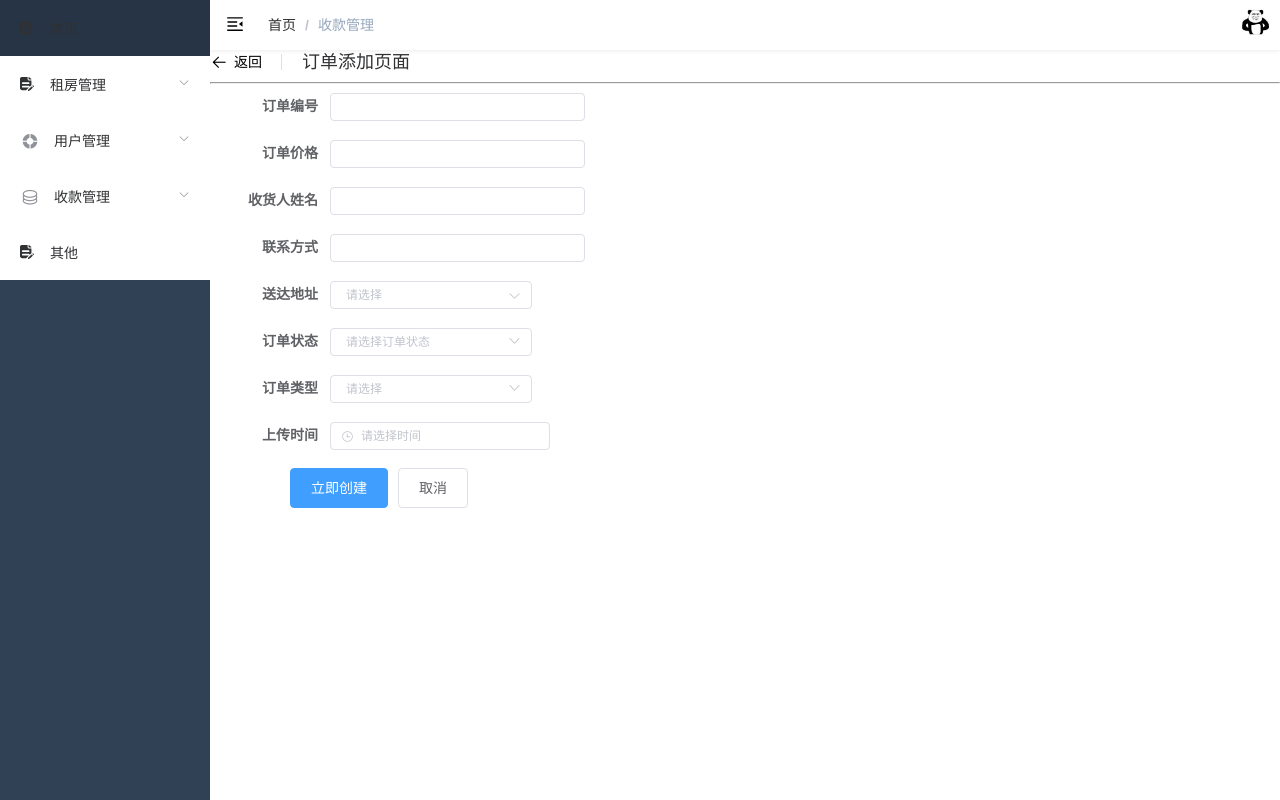
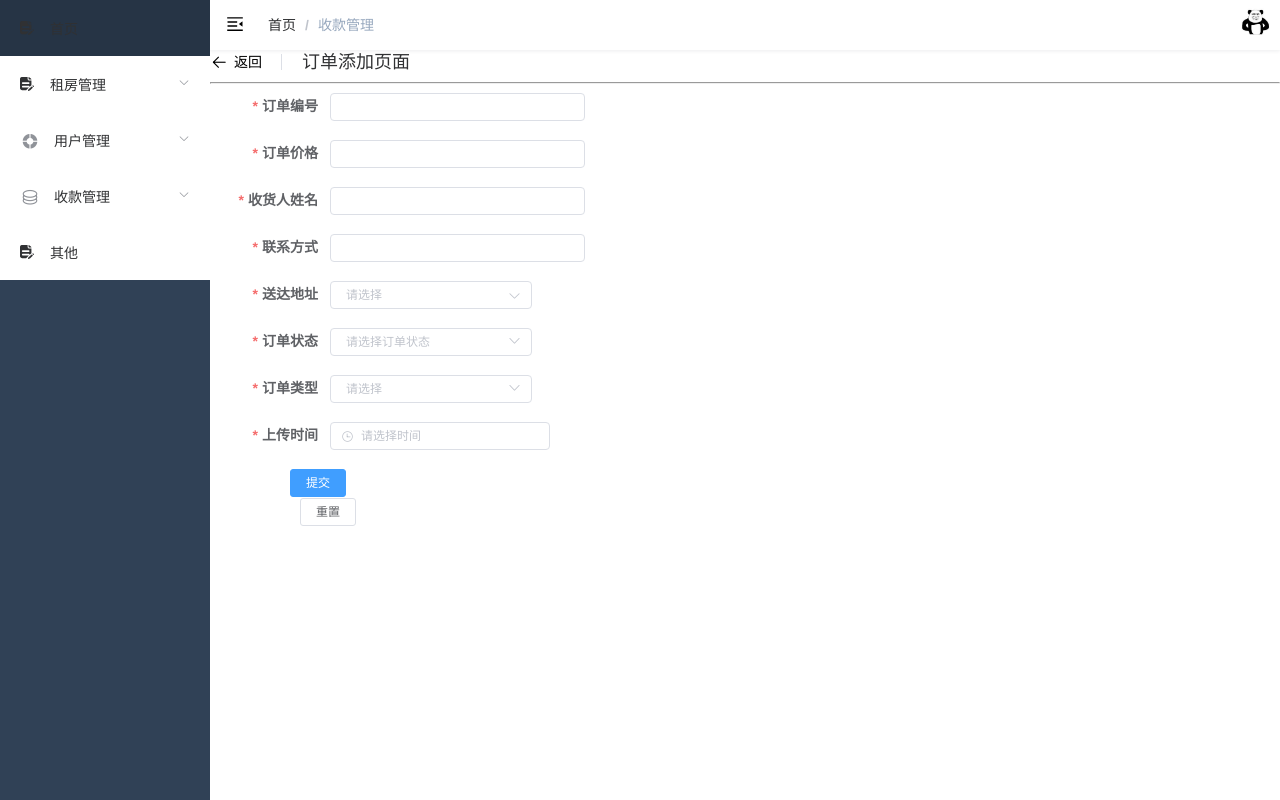
Before and after one commit to lkkseller/anjuli, a Vue app: page /#/collectList/billAdd in a window 1280 px wide. Built offline with nearby package versions, Linux system fonts and the light colour scheme.

Commit message:
aigao-anjuli

```diff
--- a/package.json
+++ b/package.json
@@ -21,6 +21,7 @@
     "normalize.css": "7.0.0",
     "nprogress": "0.2.0",
     "path-to-regexp": "2.4.0",
+    "qrcodejs2": "^0.0.2",
     "vue": "2.6.10",
     "vue-router": "3.0.6",
     "vuex": "3.1.0"
--- a/src/layout/components/Navbar.vue
+++ b/src/layout/components/Navbar.vue
@@ -5,18 +5,22 @@
       class="hamburger-container"
       @toggleClick="toggleSideBar"
     />
-          {{user.account}}
     <breadcrumb class="breadcrumb-container" />
     <div class="right-menu">
       <el-dropdown class="avatar-container" trigger="click">
         <div class="avatar-wrapper">
-          <img src="../../assets/avatar.jpg" class="user-avatar">
+          <img src="../../assets/avatar.jpg" class="user-avatar" />
           <i class="el-icon-caret-bottom" />
         </div>
         <el-dropdown-menu slot="dropdown" class="user-dropdown">
           <router-link to="/">
             <el-dropdown-item> 个人中心 </el-dropdown-item>
           </router-link>
+          <el-dropdown-item>
+            <el-badge :value="3" class="item">
+              <i class="el-icon-bell" style="font-size: 20px"><span style="font-size:10px">消息</span></i>
+            </el-badge>
+          </el-dropdown-item>
           <a
             target="_blank"
             href="https://github.com/PanJiaChen/vue-admin-template/"
@@ -44,20 +48,20 @@ import Breadcrumb from "@/components/Breadcrumb";
 import Hamburger from "@/components/Hamburger";
 import { removeUser } from "@/utils/session";
 import { resetRouter } from "@/router";
-import { getUser } from '@/utils/session'
+import { getUser } from "@/utils/session";
 
 export default {
-  data(){
-    return{
-      user: null
-    }
+  data() {
+    return {
+      user: null,
+    };
   },
   components: {
     Breadcrumb,
     Hamburger,
   },
   created() {
-    this.user = getUser
+    this.user = getUser;
   },
   computed: {
     ...mapGetters(["sidebar"]),
@@ -151,6 +155,8 @@ export default {
           top: 25px;
           font-size: 12px;
         }
+        .dbad {
+        }
       }
     }
   }
--- a/src/main.js
+++ b/src/main.js
@@ -14,6 +14,9 @@ import router from './router'
 
 import '@/icons' // icon
 import '@/permission'
+import QRCode from 'qrcodejs2'
+
+Vue.prototype.$qrCode = QRCode;
 
 // 如果想要中文版 element-ui，按如下方式声明
 // Vue.use(ElementUI)
--- a/src/views/collectList/billCollect/billAdd/index.vue
+++ b/src/views/collectList/billCollect/billAdd/index.vue
@@ -3,20 +3,43 @@
     <el-page-header @back="goBack" content="订单添加页面"> </el-page-header>
     <hr />
     <div>
-      <el-form ref="form" :model="form" label-width="80px" size="mini">
-        <el-form-item label="订单编号" :label-width="formLabelWidth">
+      <el-form
+        ref="form"
+        status-icon
+        :model="form"
+        label-width="80px"
+        size="mini"
+        :rules="rules"
+      >
+        <el-form-item label="订单编号" :label-width="formLabelWidth" prop="oid">
           <el-input v-model="form.oid" autocomplete="off"></el-input>
         </el-form-item>
-        <el-form-item label="订单价格" :label-width="formLabelWidth">
+        <el-form-item
+          label="订单价格"
+          :label-width="formLabelWidth"
+          prop="oprice"
+        >
           <el-input v-model="form.oprice" autocomplete="off"></el-input>
         </el-form-item>
-        <el-form-item label="收货人姓名" :label-width="formLabelWidth">
+        <el-form-item
+          label="收货人姓名"
+          :label-width="formLabelWidth"
+          prop="oname"
+        >
           <el-input v-model="form.oname" autocomplete="off"></el-input>
         </el-form-item>
-        <el-form-item label="联系方式" :label-width="formLabelWidth">
+        <el-form-item
+          label="联系方式"
+          :label-width="formLabelWidth"
+          prop="otel"
+        >
           <el-input v-model="form.otel" autocomplete="off"></el-input>
         </el-form-item>
-        <el-form-item label="送达地址" :label-width="formLabelWidth">
+        <el-form-item
+          label="送达地址"
+          :label-width="formLabelWidth"
+          prop="oaddress"
+        >
           <div class="block">
             <el-cascader
               v-model="form.oaddress"
@@ -24,7 +47,11 @@
             ></el-cascader>
           </div>
         </el-form-item>
-        <el-form-item label="订单状态" :label-width="formLabelWidth">
+        <el-form-item
+          label="订单状态"
+          :label-width="formLabelWidth"
+          prop="otag"
+        >
           <el-select v-model="form.otag" placeholder="请选择订单状态">
             <el-option label="未支付" value="未支付"></el-option>
             <el-option label="支付成功" value="支付成功"></el-option>
@@ -33,7 +60,11 @@
             <el-option label="已退款" value="已退款"></el-option>
           </el-select>
         </el-form-item>
-        <el-form-item label="订单类型" :label-width="formLabelWidth">
+        <el-form-item
+          label="订单类型"
+          :label-width="formLabelWidth"
+          prop="type"
+        >
           <el-select v-model="form.type" placeholder="请选择">
             <el-option label="未支付" value="warning"></el-option>
             <el-option label="支付成功" value="success"></el-option>
@@ -42,7 +73,11 @@
             <el-option label="已退款" value="primary"></el-option>
           </el-select>
         </el-form-item>
-        <el-form-item label="上传时间" :label-width="formLabelWidth">
+        <el-form-item
+          label="上传时间"
+          :label-width="formLabelWidth"
+          prop="odate"
+        >
           <div class="block">
             <el-date-picker
               v-model="form.odate"
@@ -54,8 +89,12 @@
           </div>
         </el-form-item>
         <el-form-item size="large">
-          <el-button type="primary" @click="orderSubmit">立即创建</el-button>
-          <el-button>取消</el-button>
+          <el-form-item>
+            <el-button type="primary" @click="orderSubmit('form')"
+              >提交</el-button
+            >
+            <el-button @click="orderReset('form')">重置</el-button>
+          </el-form-item>
         </el-form-item>
       </el-form>
     </div>
@@ -65,6 +104,15 @@
 <script>
 export default {
   data() {
+    var validateTel = (rule, value, callback) => {
+      setTimeout(() => {
+        if(!(/^1[3456789]d{9}$/.test(value))){
+            callback(new Error("手机号码格式输入不正确!"))
+        }else{
+            callback();
+        }
+      }, 100);
+    };
     return {
       orderList: [],
       formLabelWidth: "120px",
@@ -126,6 +174,21 @@ export default {
           ],
         },
       ],
+      rules: {
+        oid: [{ required: true, message: "请输入编号!", trigger: "blur" }],
+        oname: [{ required: true, message: "请输入姓名!", trigger: "blur" }],
+        oprice: [{ required: true, message: "请输入价格!", trigger: "blur" }],
+        otel: [
+          { required: true, message: "请输入电话号码!", trigger: "blur" },
+          { validator: validateTel, trigger: "blur" },
+        ],
+        oaddress: [{ required: true, message: "请输入地址!", trigger: "blur" }],
+        otag: [{ required: true, message: "请输入订单状态!", trigger: "blur" }],
+        type: [{ required: true, message: "请输入订单类型!", trigger: "blur" }],
+        odate: [
+          { required: true, message: "请输入下单时间!", trigger: "blur" },
+        ],
+      },
     };
   },
   mounted() {
@@ -141,14 +204,19 @@ export default {
         path: "billCollect",
       });
     },
-    orderSubmit() {
+    orderSubmit(formName) {
       var that = this;
+      this.$refs[formName].validate((valid) => {
+        if (valid) {
           console.info(that.form);
           if (that.form.oaddress) {
             that.form.oaddress = that.form.oaddress.join("/");
           }
           that.orderList.push(that.form);
-      window.localStorage.setItem("orderList", JSON.stringify(that.orderList));
+          window.localStorage.setItem(
+            "orderList",
+            JSON.stringify(that.orderList)
+          );
           let temp = window.localStorage.getItem("orderList");
           // console.info(temp);
           // console.info(that.list);
@@ -157,8 +225,19 @@ export default {
             type: "success",
           });
           this.$router.push({
-          path:'billCollect'
-      })
+            path: "billCollect",
+          });
+        } else {
+          that.$message({
+            message: "添加失败！",
+            type: "danger",
+          });
+          return false;
+        }
+      });
+    },
+    orderReset(formName) {
+      this.$refs[formName].resetFields();
     },
   },
 };
--- a/src/views/houseList/houseAdd/index.vue
+++ b/src/views/houseList/houseAdd/index.vue
@@ -3,7 +3,6 @@
     <el-page-header @back="goBack" content="房源添加页面"> </el-page-header>
     <hr />
     <el-form :model="form">
-      <div class="left-form">
         <el-form-item label="房子编号" :label-width="formLabelWidth">
           <el-input v-model="form.index" autocomplete="off"></el-input>
         </el-form-item>
@@ -44,24 +43,6 @@
             </el-date-picker>
           </div>
         </el-form-item>
-      </div>
-      <div class="right-form">
-        <el-form-item label="房子描述" :label-width="formLabelWidth">
-          <el-input v-model="form.title" autocomplete="off"></el-input>
-        </el-form-item>
-        <el-form-item label="房子描述" :label-width="formLabelWidth">
-          <el-input v-model="form.title" autocomplete="off"></el-input>
-        </el-form-item>
-        <el-form-item label="房子描述" :label-width="formLabelWidth">
-          <el-input v-model="form.title" autocomplete="off"></el-input>
-        </el-form-item>
-        <el-form-item label="房子描述" :label-width="formLabelWidth">
-          <el-input v-model="form.title" autocomplete="off"></el-input>
-        </el-form-item>
-        <el-form-item label="房子描述" :label-width="formLabelWidth">
-          <el-input v-model="form.title" autocomplete="off"></el-input>
-        </el-form-item>
-      </div>
     </el-form>
     <div class="div-footer">
     <el-button @click="addCancel" style="width:140px">取 消</el-button>
--- a/src/views/houseList/houseCheck/index.vue
+++ b/src/views/houseList/houseCheck/index.vue
@@ -0,0 +1,36 @@
+<template>
+  <div>
+    <div id="qrCode" ref="qrCodeDiv"></div>
+  </div>
+</template>
+
+<script>
+import QRCode from 'qrcodejs2';
+  export default {
+    name: "qrCode",
+    data() {
+      return {}
+    },
+    mounted: function () {
+      this.$nextTick(function () {
+        this.bindQRCode();
+      })
+    },
+    methods: {
+      bindQRCode: function () {
+        new QRCode(this.$refs.qrCodeDiv, {
+          text: 'https://www.baidu.com',
+          width: 200,
+          height: 200,
+          colorDark: "#333333", //二维码颜色
+          colorLight: "#ffffff", //二维码背景色
+          correctLevel: QRCode.CorrectLevel.L//容错率，L/M/H
+        })
+      }
+    }
+  }
+</script>
+
+<style scoped>
+
+</style>
```
Lines whose indentation alone changed are shown as unchanged.
